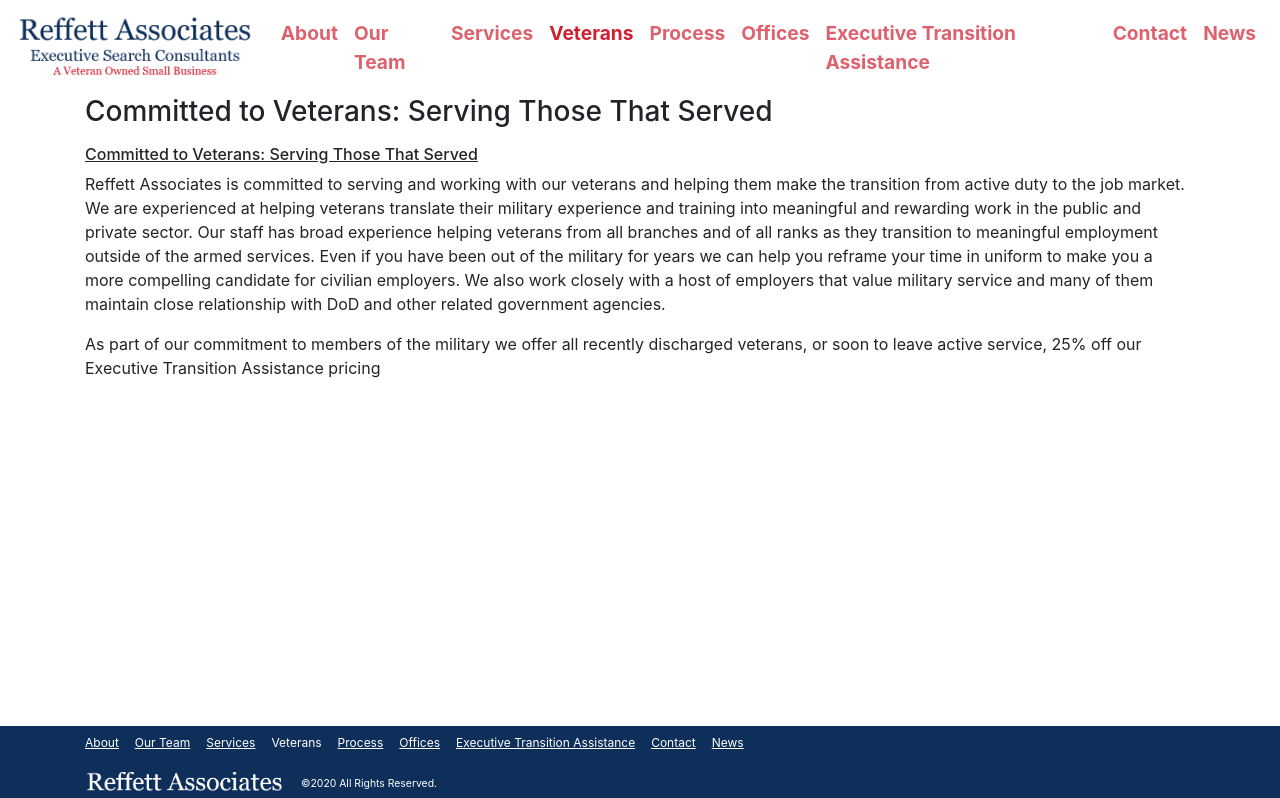
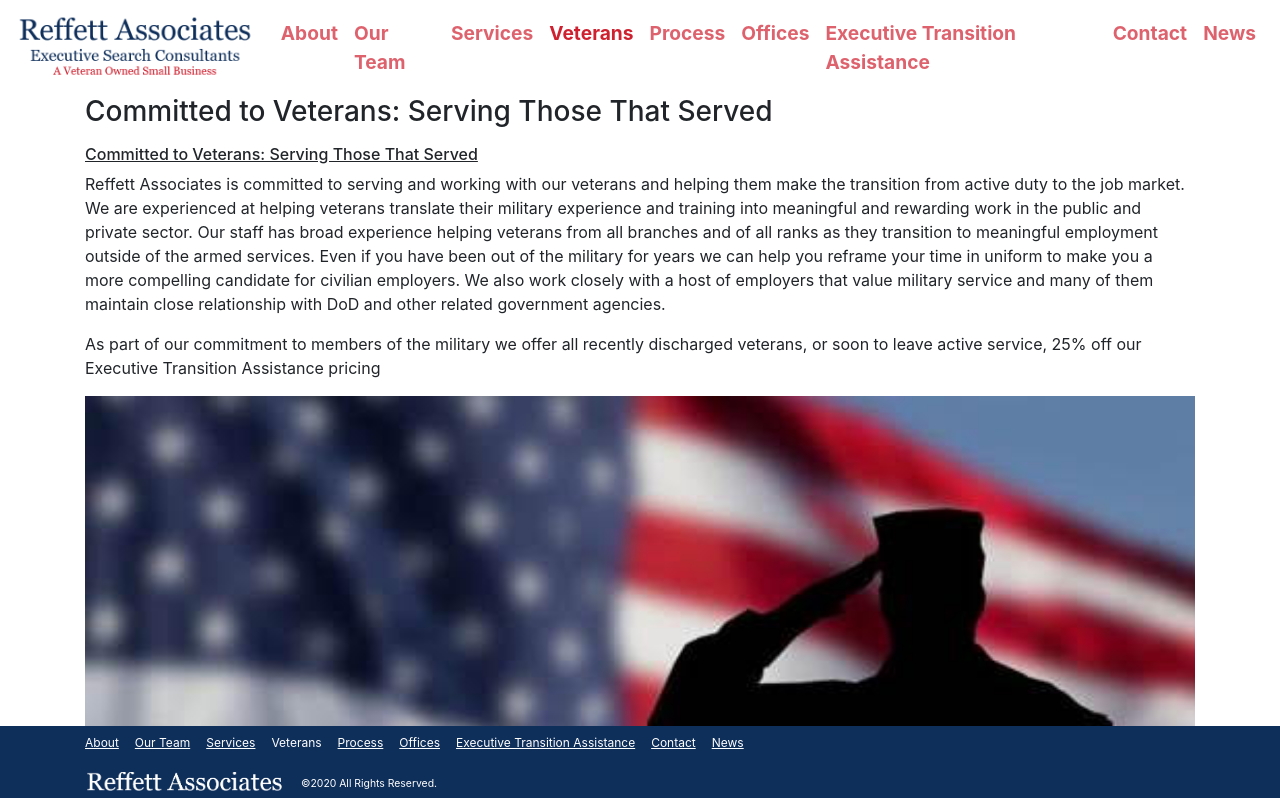
Before and after one commit to cjarquio/reffettassociates.com, a React (Create React App) app: page /veterans in a window 1280 px wide. Shown: the top 798 px of the page. Built offline with nearby package versions, Linux system fonts and the light colour scheme.

Commit message:
Added image to veterans page

```diff
--- a/src/components/VeteransPage.js
+++ b/src/components/VeteransPage.js
@@ -1,4 +1,5 @@
 import React from 'react';
+import {isBrowser} from 'react-device-detect';
 import PageTitle from './PageTitle';
 
 const subtitle = ``;
@@ -22,6 +23,7 @@ export default function VeteransPage() {
         of them maintain close relationship with DoD and other related government agencies.
       </p>
       <p>As part of our commitment to members of the military we offer all recently discharged veterans, or soon to leave active service, 25% off our Executive Transition Assistance pricing</p>
+      <img src='\images\Veterans\Veterans.jpg' alt='Veteran' style={{width: '100%', height: isBrowser?'fit-content':' '}}/>
     </div>
   );
 }
```
Also changed, not shown: public/images/Veterans/Veterans.jpg (added).
